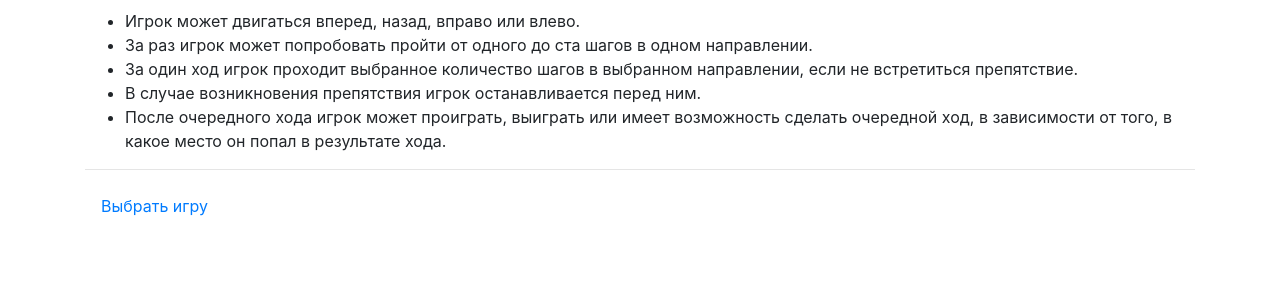
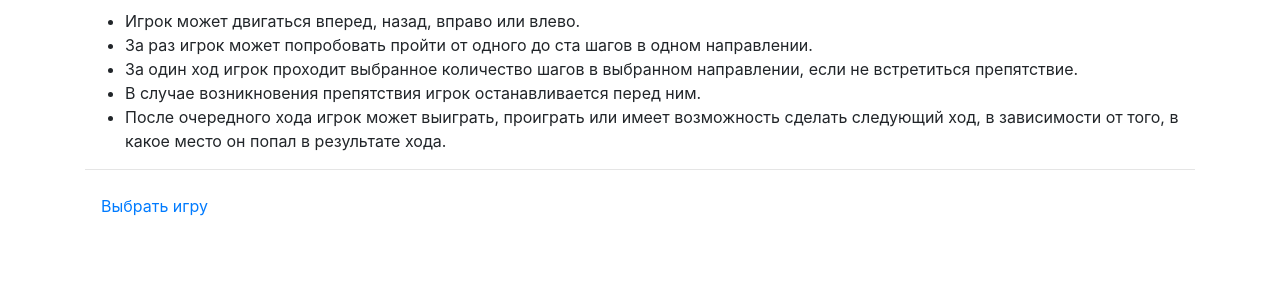
Before and after one commit to aaa2ppp/stepik-py-quest, a Flask app: template app/templates/rules.html in a window 1280 px wide. Shown: the part 207-507 px from the top of the page. Run offline with Flask 2, Linux system fonts and the light colour scheme; the template is opened without the code that fills it, so the values that code supplies are empty.

Commit message:
text polishing

```diff
--- a/app/templates/rules.html
+++ b/app/templates/rules.html
@@ -9,8 +9,8 @@
             если не встретиться препятствие.
         </li>
         <li>В случае возникновения препятствия игрок останавливается перед ним.</li>
-        <li>После очередного хода игрок может проиграть, выиграть или имеет возможность сделать
-            очередной ход, в зависимости от того, в какое место он попал в результате хода.
+        <li>После очередного хода игрок может выиграть, проиграть или имеет возможность сделать
+            следующий ход, в зависимости от того, в какое место он попал в результате хода.
         </li>
     </ul>
 
```
